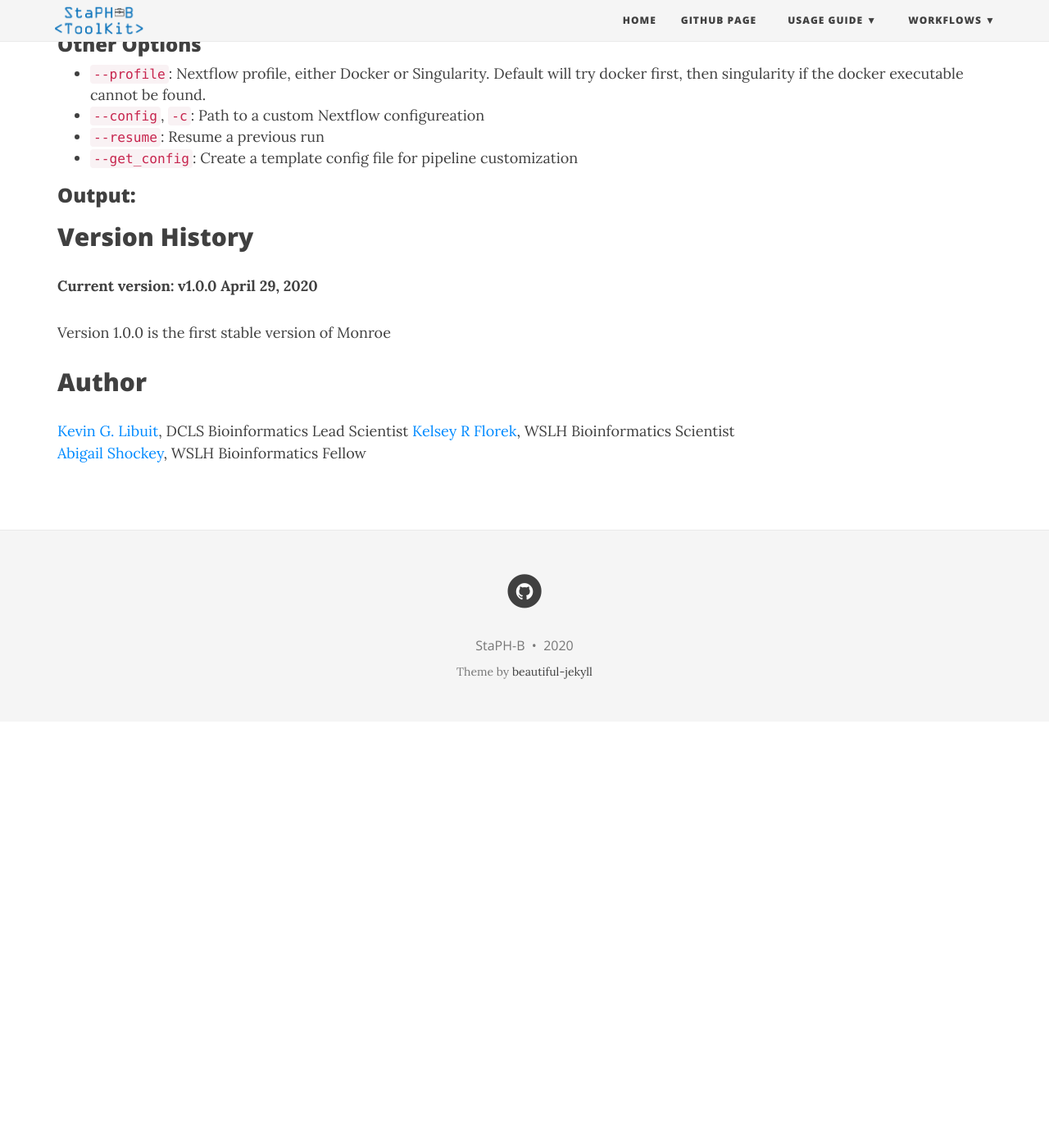
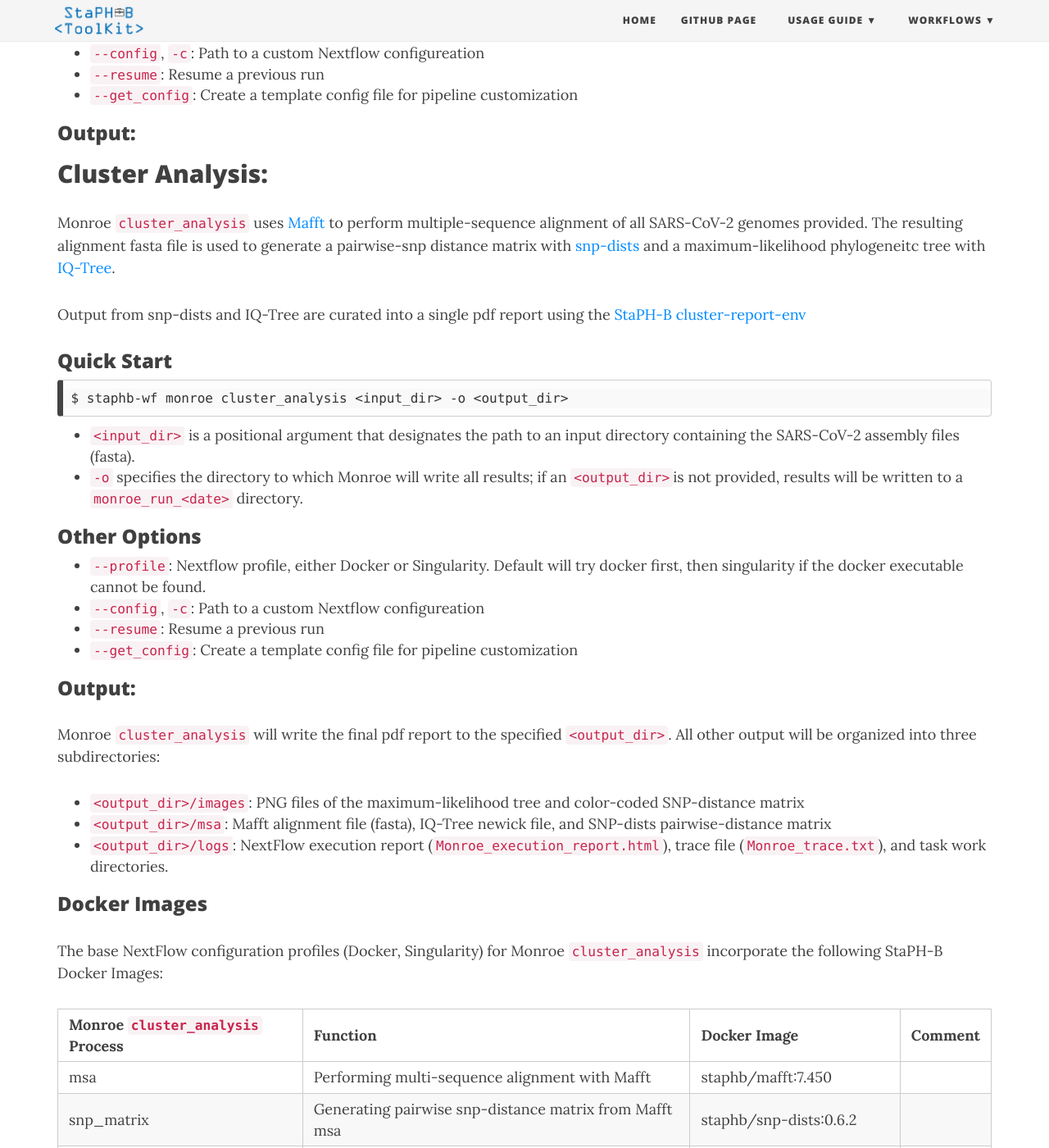
Before and after one commit to StaPH-B/staphb_toolkit, a Jekyll site: the page built from docs/workflow_docs/monroe.md, in a window 1280 px wide and 1400 px high, scrolled down 3599 px. Shown: the whole window at 82% size. Built offline with Jekyll 4.4.1, drawn with Linux system fonts in a browser that asks for light colours; nearby versions of some CDN libraries; before the commit the page ends 4479 px from its top, so only the background shows below that; some of the changed text lies outside the part shown.

Commit message:
add documentation and tables

`````diff
--- a/docs/workflow_docs/monroe.md
+++ b/docs/workflow_docs/monroe.md
@@ -34,7 +34,7 @@ Monroe `pe_assembly` will organize all output into four subdirectories under the
 - `<output_dir>/alignments`: Sorted BAM files after minimap2 mapping and ivar primer trimming
 - `<output_dir>/assemblies`: Consensus genome assemblies in fasta format as well as a `<date>_quality_metrics.tsv` file comprising of quality metrics for all genome assemblies
 - `<output_dir>/SC2_reads`: Paired read data that have mapped to the Wu-Han-1 reference genome
-- `<output_dir>/logs`: NextFlow execution report (`Tredegar_execution_report.html`), trace file (`Tredegar_trace.txt`), and task work directorie.
+- `<output_dir>/logs`: NextFlow execution report (`Monroe_execution_report.html`), trace file (`Monroe_trace.txt`), and task work directories.
 
 Sample quality metrics file:
 
@@ -46,6 +46,19 @@ Sample quality metrics file:
 - mean_base_q: average quality of basecalls for read data mapped to the reference genome
 - mean_map_q: mean mapping quality
 - status: "PASS" if percent_cvg >80%, mean_base_q >30, and mean_map_q >30; "WARNING" if any of these quality thresholds are not met
+
+
+### Docker Images
+The base NextFlow configuration profiles (Docker, Singularity) for Monroe `pe_assebly` incorporate the following StaPH-B Docker Images:
+
+| Monroe `pe_assembly` Process   | Function  | Docker Image  | Comment|
+|---|---|---|---|---|
+| preProcess  | Renames input read files for downstream processing | staphb/fastqc_container  | Light-weight container for quick text processing  |
+| trim  | Quality trimming of input read data  | staphb/trimmomatic:0.39  | |
+| cleanreads  | Adapter removal of input read data  | staphb/bbtools:38.76  | |
+| ivar  | Read mapping and consensus genome assembly  | staphb/ivar:1.2.1-SC2  |  |
+| samtools  | Gathering alignment quality metrics  | staphb/samtools:1.10  | |
+| assembly_results  | Curating assembly quality metrics  | staphb/tiptoft:1.0.0 | Light-weight container with python3 |
 
 ## Oxford Nanopore Technlogies  Read Assembly:
 
@@ -72,11 +85,10 @@ $ staphb-wf monroe ont_assembly <input_dir> <sequencing_summary> -o <output_dir>
 ### Output:
 
 
-## Sample Monroe Report
+## Cluster Analysis:
+Monroe `cluster_analysis` uses [Mafft](https://mafft.cbrc.jp/alignment/software/) to perform multiple-sequence alignment of all SARS-CoV-2 genomes provided. The resulting alignment fasta file is used to generate a pairwise-snp distance matrix with [snp-dists](https://github.com/tseemann/snp-dists) and a maximum-likelihood phylogeneitc tree with [IQ-Tree](http://www.iqtree.org/).
 
-### Cluster Analysis:
-
-Mafft, snp-dists, iq tree, variant Analysis
+Output from snp-dists and IQ-Tree are curated into a single pdf report using the [StaPH-B cluster-report-env](https://hub.docker.com/r/staphb/cluster-report-env)
 
 ### Quick Start
 ````
@@ -92,9 +104,21 @@ $ staphb-wf monroe cluster_analysis <input_dir> -o <output_dir>
 - `--get_config`: Create a template config file for pipeline customization
 
 ### Output:
+Monroe `cluster_analysis` will write the final pdf report to the specified `<output_dir>`. All other output will be organized into three subdirectories:
+- `<output_dir>/images`: PNG files of the maximum-likelihood tree and color-coded SNP-distance matrix
+- `<output_dir>/msa`: Mafft alignment file (fasta), IQ-Tree newick file, and SNP-dists pairwise-distance matrix
+- `<output_dir>/logs`: NextFlow execution report (`Monroe_execution_report.html`), trace file (`Monroe_trace.txt`), and task work directories.
 
 
+### Docker Images
+The base NextFlow configuration profiles (Docker, Singularity) for Monroe `cluster_analysis` incorporate the following StaPH-B Docker Images:
 
+| Monroe `cluster_analysis` Process   | Function  | Docker Image  | Comment|
+|---|---|---|---|---|
+| msa  | Performing multi-sequence alignment with Mafft | staphb/mafft:7.450  |  |
+| snp_matrix  | Generating pairwise snp-distance matrix from Mafft msa  | staphb/snp-dists:0.6.2  | |
+| iqtree  | Generating maximum-likelihood phylogenetic tree from Mafft msa  | staphb/iqtree:1.6.7 | |
+| render  | Curating all output into a single pdf report   | staphb/cluster-report-env:1.0  |  |
 
 ## Version History
 
@@ -103,6 +127,6 @@ $ staphb-wf monroe cluster_analysis <input_dir> -o <output_dir>
 Version 1.0.0 is the first stable version of Monroe
 
 ## Author
-[Kevin G. Libuit](https://github.com/kevinlibuit), DCLS Bioinformatics Lead Scientist
-[Kelsey R Florek](https://github.com/k-florek), WSLH Bioinformatics Scientist
+[Kevin G. Libuit](https://github.com/kevinlibuit), DCLS Bioinformatics Lead Scientist <br />
+[Kelsey R Florek](https://github.com/k-florek), WSLH Bioinformatics Scientist  <br />
 [Abigail Shockey](https://github.com/AbigailShockey), WSLH Bioinformatics Fellow
`````
